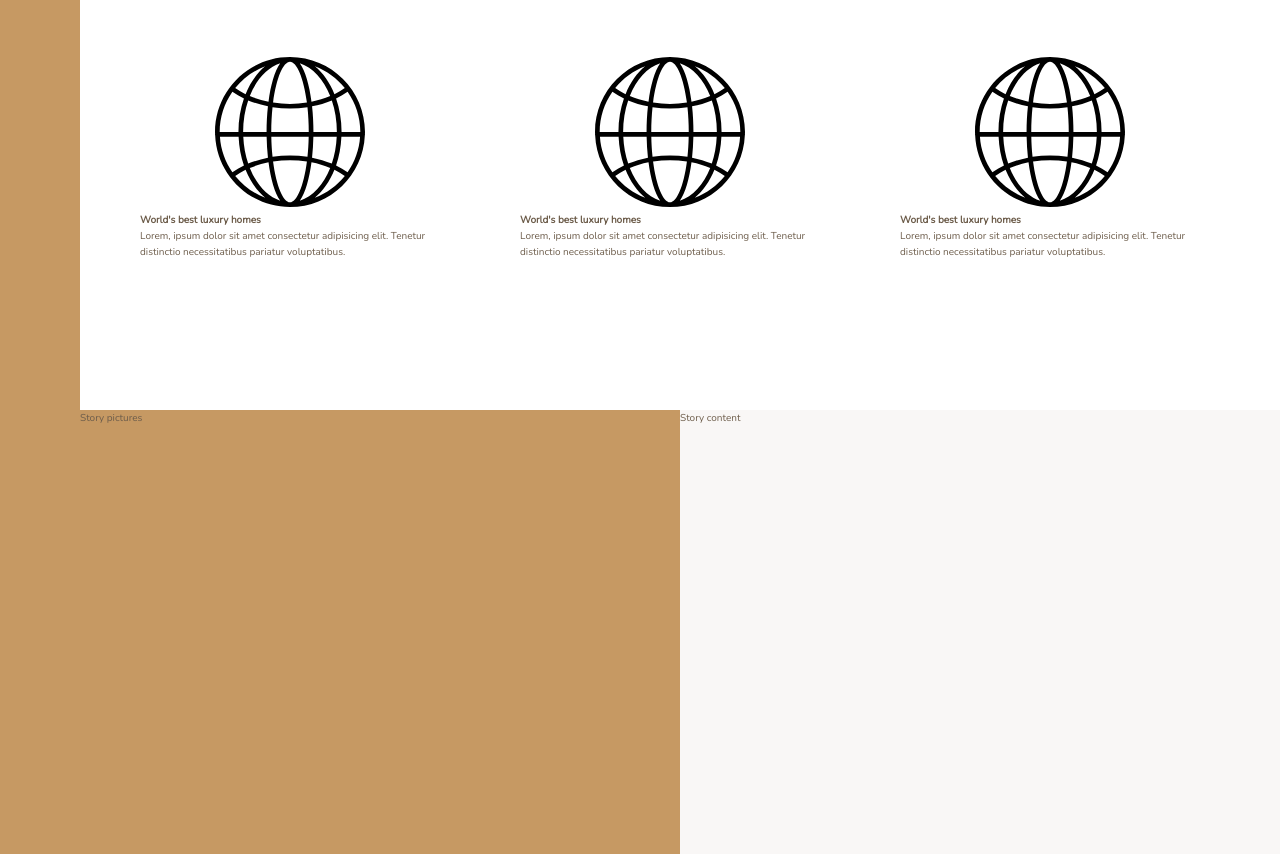
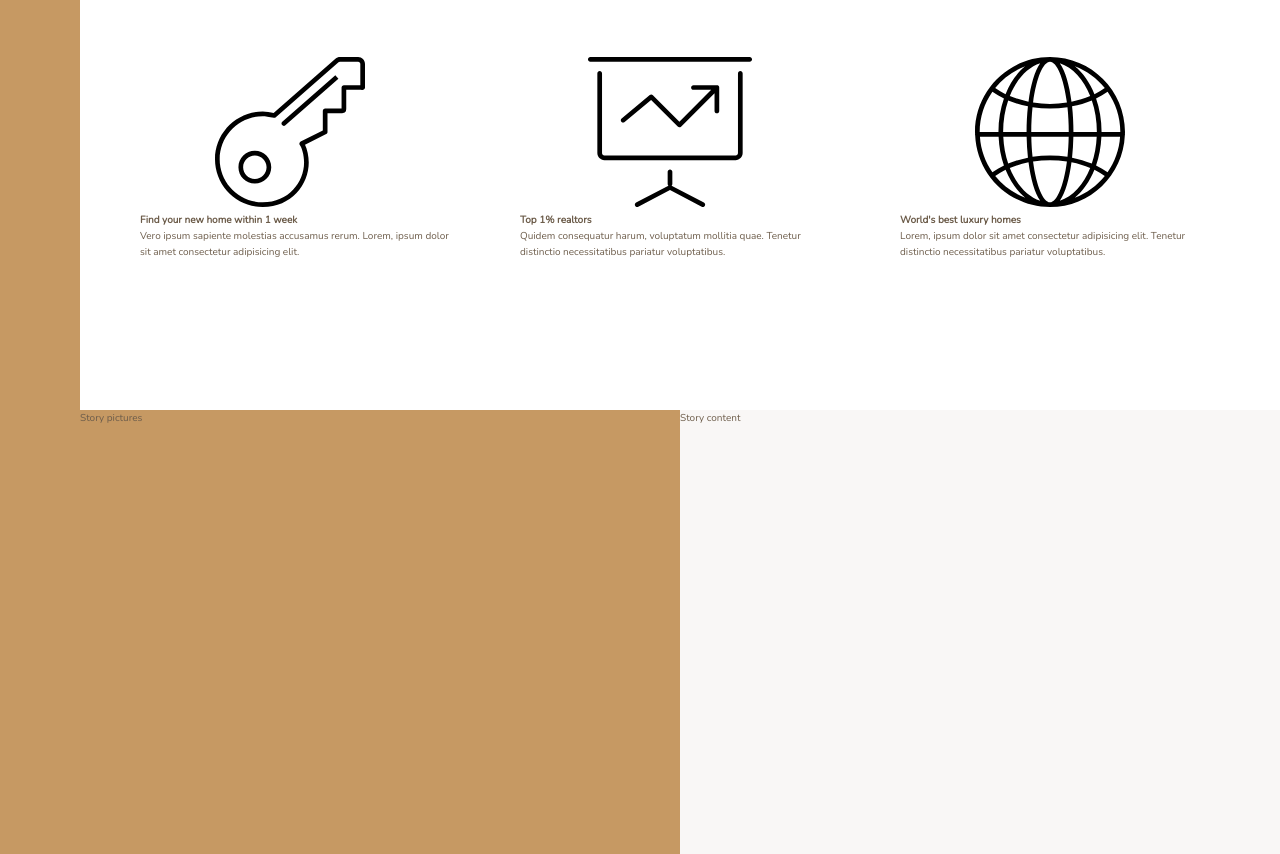
Before and after one commit to ddeveloper72/Nexter, a website: page index.html in a window 1280 px wide. Shown: the part 996-1850 px from the top of the page. Drawn offline with nearby package versions, Linux system fonts and the light colour scheme.

Commit message:
Refined 5th grid items

```diff
--- a/index.html
+++ b/index.html
@@ -47,19 +47,19 @@
             </div>
             <div class="feature">
                 <svg class="feature__icon">
-                    <use xlink:href="img/sprite.svg#icon-global"></use>
+                    <use xlink:href="img/sprite.svg#icon-key"></use>
                 </svg>
-                <h4 class="heading-4">World's best luxury homes</h4>
-                <p class="feature__text">Lorem, ipsum dolor sit amet consectetur adipisicing elit. Tenetur
-                    distinctio necessitatibus pariatur voluptatibus.</p>
+                <h4 class="heading-4">Find your new home within 1 week</h4>
+                <p class="feature__text">Vero ipsum sapiente molestias accusamus rerum. Lorem, ipsum dolor sit amet
+                    consectetur adipisicing elit.</p>
             </div>
             <div class="feature">
                 <svg class="feature__icon">
-                    <use xlink:href="img/sprite.svg#icon-global"></use>
+                    <use xlink:href="img/sprite.svg#icon-presentation"></use>
                 </svg>
-                <h4 class="heading-4">World's best luxury homes</h4>
-                <p class="feature__text">Lorem, ipsum dolor sit amet consectetur adipisicing elit. Tenetur
-                    distinctio necessitatibus pariatur voluptatibus.</p>
+                <h4 class="heading-4">Top 1% realtors</h4>
+                <p class="feature__text">Quidem consequatur harum, voluptatum mollitia quae. Tenetur distinctio
+                    necessitatibus pariatur voluptatibus.</p>
             </div>
             <div class="feature">
                 <svg class="feature__icon">
```
